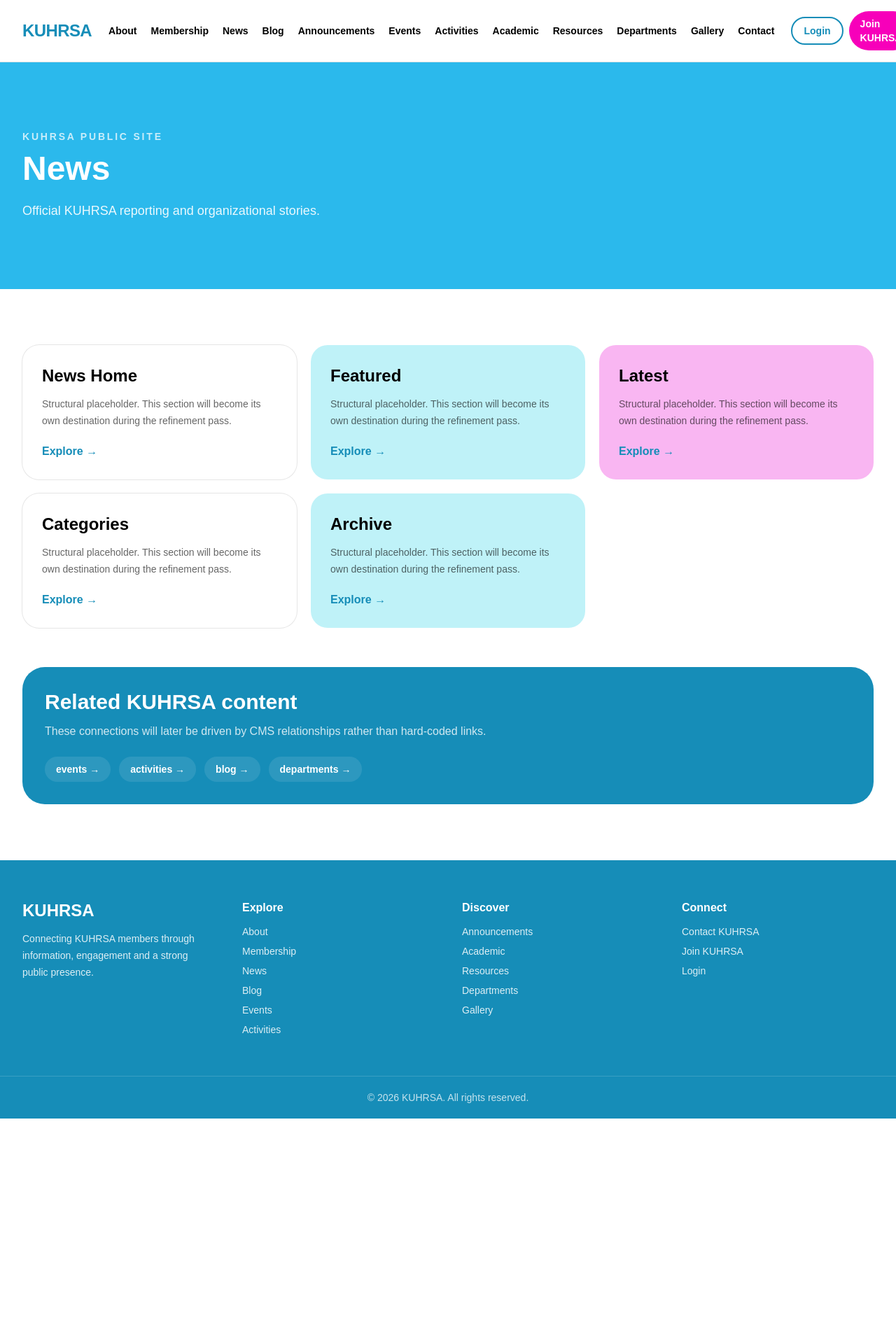
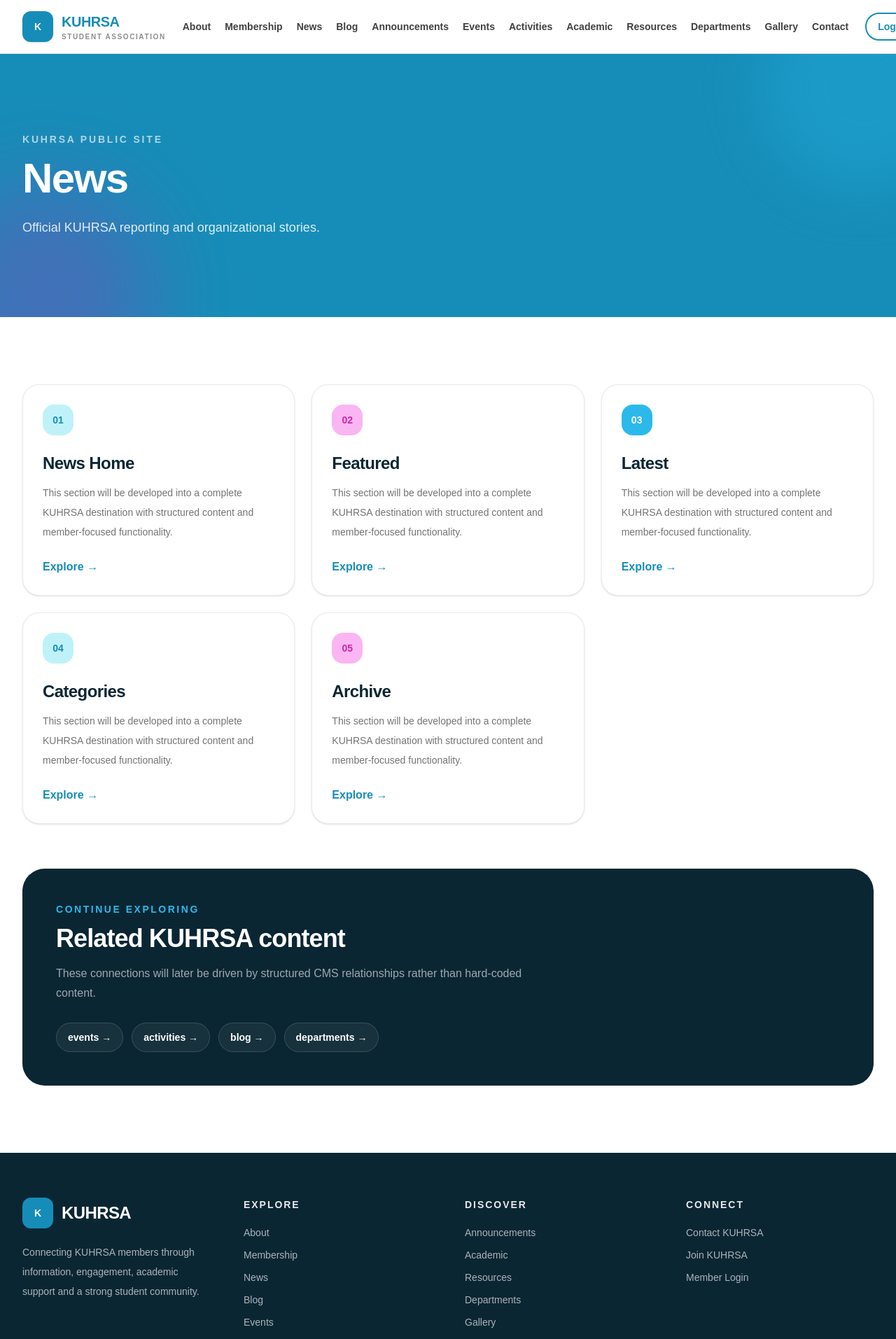
Before and after one commit to hlestakovjames/kuhrsa-frontend, a Next.js app: page /news in a window 1280 px wide. Shown: the top 1913 px of the page at 70% size. Before the commit the page ends 1598 px from the top, so only its background shows below. Built offline with nearby package versions, Linux system fonts and the light colour scheme.

Commit message:
feat: establish KUHRSA public site skeleton

```diff
--- a/app/globals.css
+++ b/app/globals.css
@@ -7,6 +7,7 @@
   --kuhrsa-deep-magenta: #CE26A4;
   --kuhrsa-light-cyan: #BFF2F8;
   --kuhrsa-light-pink: #F9B6F2;
+  --kuhrsa-ink: #0B2633;
 }
 
 * {
@@ -20,8 +21,10 @@ html {
 body {
   margin: 0;
   background: #ffffff;
-  color: #000000;
+  color: #0B2633;
   font-family: Arial, Helvetica, sans-serif;
+  -webkit-font-smoothing: antialiased;
+  text-rendering: optimizeLegibility;
 }
 
 a {
@@ -32,3 +35,13 @@ button,
 a {
   -webkit-tap-highlight-color: transparent;
 }
+
+::selection {
+  background: var(--kuhrsa-cyan);
+  color: #ffffff;
+}
+
+:focus-visible {
+  outline: 3px solid var(--kuhrsa-magenta);
+  outline-offset: 3px;
+}
--- a/components/site/MiniSitePage.tsx
+++ b/components/site/MiniSitePage.tsx
@@ -13,38 +13,82 @@ export default function MiniSitePage({
 }) {
   return (
     <>
-      <section className="bg-[#2BB9EC]">
-        <div className="mx-auto max-w-7xl px-5 py-20 text-white lg:px-8 lg:py-24">
-          <p className="text-sm font-black uppercase tracking-[0.2em] text-white/75">KUHRSA public site</p>
-          <h1 className="mt-3 text-5xl font-black">{title}</h1>
-          <p className="mt-5 max-w-2xl text-lg leading-8 text-white/90">{intro}</p>
+      <section className="relative overflow-hidden bg-[#168DB8]">
+        <div className="absolute -right-24 -top-24 h-72 w-72 rounded-full bg-[#2BB9EC]/30 blur-2xl" />
+        <div className="absolute -bottom-32 -left-24 h-80 w-80 rounded-full bg-[#F700BA]/20 blur-3xl" />
+
+        <div className="relative mx-auto max-w-7xl px-5 py-20 lg:px-8 lg:py-28">
+          <p className="text-sm font-black uppercase tracking-[0.2em] text-white/65">
+            KUHRSA public site
+          </p>
+
+          <h1 className="mt-4 max-w-4xl text-4xl font-black tracking-tight text-white sm:text-5xl lg:text-6xl">
+            {title}
+          </h1>
+
+          <p className="mt-6 max-w-2xl text-base leading-8 text-white/85 sm:text-lg">
+            {intro}
+          </p>
         </div>
       </section>
 
-      <section className="mx-auto max-w-7xl px-5 py-14 lg:px-8 lg:py-20">
-        <div className="grid gap-5 md:grid-cols-2 lg:grid-cols-3">
+      <section className="mx-auto max-w-7xl px-5 py-16 lg:px-8 lg:py-24">
+        <div className="grid gap-6 md:grid-cols-2 lg:grid-cols-3">
           {sections.map((section, index) => (
-            <div
+            <article
               key={section}
-              className={`rounded-3xl p-7 ${index % 3 === 0 ? "bg-white ring-1 ring-black/10" : index % 3 === 1 ? "bg-[#BFF2F8]" : "bg-[#F9B6F2]"}`}
+              className="group rounded-3xl border border-black/8 bg-white p-7 shadow-sm transition duration-200 hover:-translate-y-1 hover:shadow-lg"
             >
-              <h2 className="text-2xl font-black">{section}</h2>
-              <p className="mt-3 text-sm leading-6 text-black/60">
-                Structural placeholder. This section will become its own destination during the refinement pass.
+              <div
+                className={`flex h-11 w-11 items-center justify-center rounded-2xl text-sm font-black ${
+                  index % 3 === 0
+                    ? "bg-[#BFF2F8] text-[#168DB8]"
+                    : index % 3 === 1
+                      ? "bg-[#F9B6F2] text-[#CE26A4]"
+                      : "bg-[#2BB9EC] text-white"
+                }`}
+              >
+                {String(index + 1).padStart(2, "0")}
+              </div>
+
+              <h2 className="mt-6 text-2xl font-black tracking-tight text-[#0B2633]">
+                {section}
+              </h2>
+
+              <p className="mt-3 text-sm leading-7 text-black/55">
+                This section will be developed into a complete KUHRSA
+                destination with structured content and member-focused
+                functionality.
               </p>
-              <div className="mt-5 font-bold text-[#168DB8]">Explore →</div>
-            </div>
+
+              <div className="mt-6 font-bold text-[#168DB8] transition group-hover:text-[#CE26A4]">
+                Explore →
+              </div>
+            </article>
           ))}
         </div>
 
-        <div className="mt-14 rounded-[2rem] bg-[#168DB8] p-8 text-white">
-          <h2 className="text-3xl font-black">Related KUHRSA content</h2>
-          <p className="mt-3 max-w-2xl text-white/80">
-            These connections will later be driven by CMS relationships rather than hard-coded links.
+        <div className="mt-16 overflow-hidden rounded-[2rem] bg-[#0B2633] p-8 sm:p-10 lg:p-12">
+          <p className="text-sm font-black uppercase tracking-[0.18em] text-[#2BB9EC]">
+            Continue exploring
           </p>
-          <div className="mt-6 flex flex-wrap gap-3">
+
+          <h2 className="mt-3 text-3xl font-black tracking-tight text-white sm:text-4xl">
+            Related KUHRSA content
+          </h2>
+
+          <p className="mt-4 max-w-2xl text-sm leading-7 text-white/60 sm:text-base">
+            These connections will later be driven by structured CMS
+            relationships rather than hard-coded content.
+          </p>
+
+          <div className="mt-7 flex flex-wrap gap-3">
             {links.map((href) => (
-              <Link key={href} href={href} className="rounded-full bg-white/10 px-4 py-2 text-sm font-bold hover:bg-white/15">
+              <Link
+                key={href}
+                href={href}
+                className="rounded-full border border-white/15 bg-white/5 px-4 py-2.5 text-sm font-bold text-white transition hover:bg-white/10"
+              >
                 {href.replace("/", "") || "home"} →
               </Link>
             ))}
--- a/components/site/SiteFooter.tsx
+++ b/components/site/SiteFooter.tsx
@@ -1,28 +1,55 @@
 import Link from "next/link";
+
+const exploreLinks = [
+  ["About", "/about"],
+  ["Membership", "/membership"],
+  ["News", "/news"],
+  ["Blog", "/blog"],
+  ["Events", "/events"],
+  ["Activities", "/activities"],
+];
+
+const discoverLinks = [
+  ["Announcements", "/announcements"],
+  ["Academic", "/academic"],
+  ["Resources", "/resources"],
+  ["Departments", "/departments"],
+  ["Gallery", "/gallery"],
+];
 
 export default function SiteFooter() {
   return (
-    <footer className="bg-[#168DB8] text-white">
-      <div className="mx-auto grid max-w-7xl gap-10 px-5 py-14 sm:grid-cols-2 lg:grid-cols-4 lg:px-8">
-        <div>
-          <div className="text-2xl font-black">KUHRSA</div>
-          <p className="mt-3 max-w-sm text-sm leading-6 text-white/85">
-            Connecting KUHRSA members through information, engagement and a strong public presence.
+    <footer className="bg-[#0B2633] text-white">
+      <div className="mx-auto grid max-w-7xl gap-12 px-5 py-16 sm:grid-cols-2 lg:grid-cols-4 lg:px-8">
+        <div className="lg:col-span-1">
+          <Link href="/" className="inline-flex items-center gap-3">
+            <span className="flex h-11 w-11 items-center justify-center rounded-xl bg-[#168DB8] text-sm font-black">
+              K
+            </span>
+
+            <span className="text-2xl font-black tracking-tight">
+              KUHRSA
+            </span>
+          </Link>
+
+          <p className="mt-5 max-w-sm text-sm leading-7 text-white/65">
+            Connecting KUHRSA members through information, engagement,
+            academic support and a strong student community.
           </p>
         </div>
 
         <div>
-          <h3 className="font-bold">Explore</h3>
-          <div className="mt-3 grid gap-2 text-sm text-white/85">
-            {[
-              ["About", "/about"],
-              ["Membership", "/membership"],
-              ["News", "/news"],
-              ["Blog", "/blog"],
-              ["Events", "/events"],
-              ["Activities", "/activities"],
-            ].map(([label, href]) => (
-              <Link key={href} href={href} className="hover:text-white">
+          <h3 className="text-sm font-black uppercase tracking-[0.14em] text-white/90">
+            Explore
+          </h3>
+
+          <div className="mt-5 grid gap-3 text-sm text-white/65">
+            {exploreLinks.map(([label, href]) => (
+              <Link
+                key={href}
+                href={href}
+                className="transition hover:text-white"
+              >
                 {label}
               </Link>
             ))}
@@ -30,16 +57,17 @@ export default function SiteFooter() {
         </div>
 
         <div>
-          <h3 className="font-bold">Discover</h3>
-          <div className="mt-3 grid gap-2 text-sm text-white/85">
-            {[
-              ["Announcements", "/announcements"],
-              ["Academic", "/academic"],
-              ["Resources", "/resources"],
-              ["Departments", "/departments"],
-              ["Gallery", "/gallery"],
-            ].map(([label, href]) => (
-              <Link key={href} href={href} className="hover:text-white">
+          <h3 className="text-sm font-black uppercase tracking-[0.14em] text-white/90">
+            Discover
+          </h3>
+
+          <div className="mt-5 grid gap-3 text-sm text-white/65">
+            {discoverLinks.map(([label, href]) => (
+              <Link
+                key={href}
+                href={href}
+                className="transition hover:text-white"
+              >
                 {label}
               </Link>
             ))}
@@ -47,17 +75,43 @@ export default function SiteFooter() {
         </div>
 
         <div>
-          <h3 className="font-bold">Connect</h3>
-          <div className="mt-3 grid gap-2 text-sm text-white/85">
-            <Link href="/contact" className="hover:text-white">Contact KUHRSA</Link>
-            <Link href="/membership#join" className="hover:text-white">Join KUHRSA</Link>
-            <Link href="/login" className="hover:text-white">Login</Link>
+          <h3 className="text-sm font-black uppercase tracking-[0.14em] text-white/90">
+            Connect
+          </h3>
+
+          <div className="mt-5 grid gap-3 text-sm text-white/65">
+            <Link
+              href="/contact"
+              className="transition hover:text-white"
+            >
+              Contact KUHRSA
+            </Link>
+
+            <Link
+              href="/membership#join"
+              className="transition hover:text-white"
+            >
+              Join KUHRSA
+            </Link>
+
+            <Link
+              href="/login"
+              className="transition hover:text-white"
+            >
+              Member Login
+            </Link>
           </div>
         </div>
       </div>
 
-      <div className="border-t border-white/15 px-5 py-5 text-center text-sm text-white/75">
-        © {new Date().getFullYear()} KUHRSA. All rights reserved.
+      <div className="border-t border-white/10">
+        <div className="mx-auto flex max-w-7xl flex-col gap-3 px-5 py-5 text-sm text-white/45 sm:flex-row sm:items-center sm:justify-between lg:px-8">
+          <p>© {new Date().getFullYear()} KUHRSA. All rights reserved.</p>
+
+          <p>
+            KUHRSA Public Website
+          </p>
+        </div>
       </div>
     </footer>
   );
--- a/components/site/SiteHeader.tsx
+++ b/components/site/SiteHeader.tsx
@@ -17,47 +17,62 @@ const navItems = [
 
 export default function SiteHeader() {
   return (
-    <header className="sticky top-0 z-50 border-b border-black/10 bg-white/90 backdrop-blur">
+    <header className="sticky top-0 z-50 border-b border-black/10 bg-white/95 backdrop-blur-md">
       <div className="mx-auto flex max-w-7xl items-center justify-between gap-6 px-5 py-4 lg:px-8">
-        <Link href="/" className="shrink-0 text-2xl font-black tracking-tight text-[#168DB8]">
-          KUHRSA
+        <Link
+          href="/"
+          className="flex shrink-0 items-center gap-3"
+          aria-label="KUHRSA home"
+        >
+          <span className="flex h-11 w-11 items-center justify-center rounded-xl bg-[#168DB8] text-sm font-black tracking-tight text-white shadow-sm">
+            K
+          </span>
+
+          <span>
+            <span className="block text-xl font-black tracking-tight text-[#168DB8]">
+              KUHRSA
+            </span>
+            <span className="hidden text-[10px] font-bold uppercase tracking-[0.16em] text-black/45 sm:block">
+              Student Association
+            </span>
+          </span>
         </Link>
 
-        <nav className="hidden flex-1 justify-center gap-5 xl:flex" aria-label="Primary navigation">
+        <nav
+          className="hidden flex-1 items-center justify-center gap-5 xl:flex"
+          aria-label="Primary navigation"
+        >
           {navItems.map(([label, href]) => (
             <Link
               key={href}
               href={href}
-              className="text-sm font-semibold text-black transition hover:text-[#168DB8]"
+              className="text-sm font-semibold text-black/75 transition hover:text-[#168DB8]"
             >
               {label}
             </Link>
           ))}
         </nav>
 
-        <div className="flex items-center gap-2">
+        <div className="flex items-center">
           <Link
             href="/login"
-            className="hidden rounded-full border-2 border-[#168DB8] px-4 py-2 text-sm font-bold text-[#168DB8] md:inline-flex"
+            className="rounded-full border-2 border-[#168DB8] px-4 py-2 text-sm font-bold text-[#168DB8] transition hover:bg-[#168DB8] hover:text-white"
           >
             Login
-          </Link>
-          <Link
-            href="/membership#join"
-            className="rounded-full bg-[#F700BA] px-4 py-2 text-sm font-bold text-white transition hover:bg-[#CE26A4]"
-          >
-            Join KUHRSA
           </Link>
         </div>
       </div>
 
-      <div className="overflow-x-auto border-t border-black/5 xl:hidden">
-        <nav className="mx-auto flex min-w-max gap-5 px-5 py-3" aria-label="Mobile navigation">
+      <div className="border-t border-black/5 xl:hidden">
+        <nav
+          className="mx-auto flex max-w-7xl gap-5 overflow-x-auto px-5 py-3 lg:px-8"
+          aria-label="Mobile navigation"
+        >
           {navItems.map(([label, href]) => (
             <Link
               key={href}
               href={href}
-              className="text-sm font-semibold text-black"
+              className="shrink-0 text-sm font-semibold text-black/70 transition hover:text-[#168DB8]"
             >
               {label}
             </Link>
```
